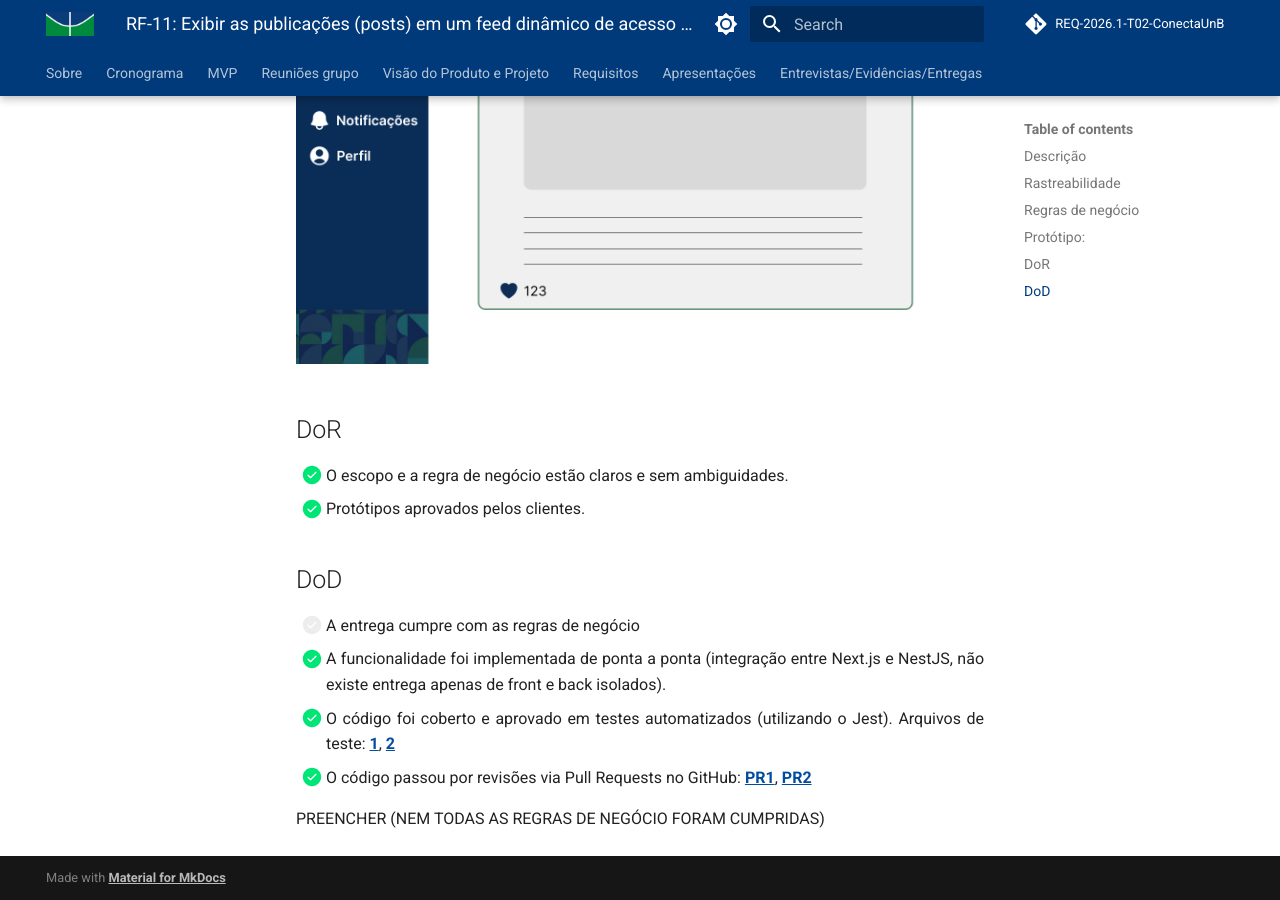
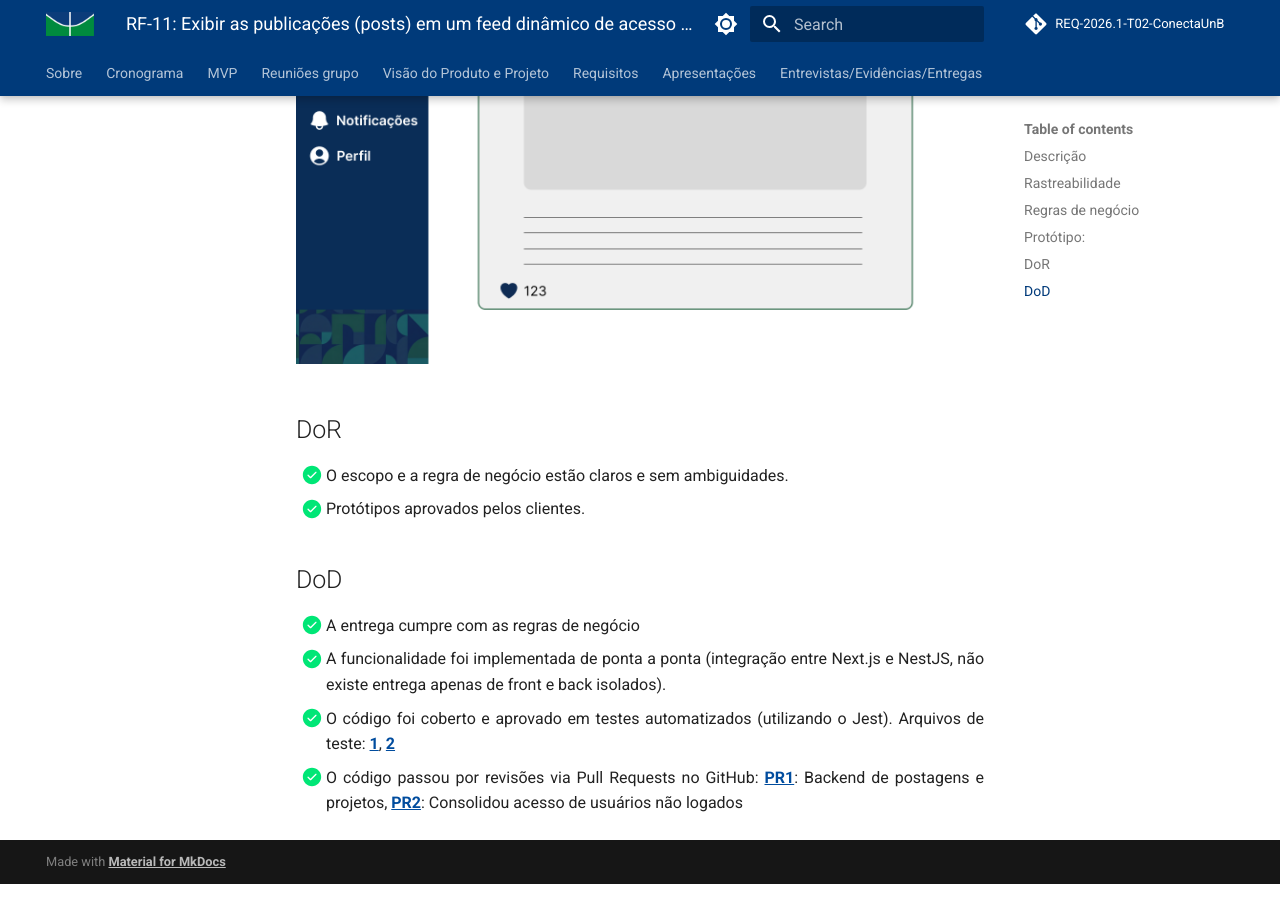
Before and after one commit to mdsreq-fga-unb/REQ-2026.1-T02-ConectaUnB, an MkDocs documentation site: the page built from docs/RFuncionais/RF_11.md, in a window 1280 px wide and 900 px high, scrolled down 1072 px. Built offline with MkDocs 1.6.1 and Material for MkDocs 9.7.7, drawn with Linux system fonts in a browser that asks for light colours; comment, search, counter and statistics services are not loaded.

Commit message:
docs: Atualiza status dos projetos

```diff
--- a/docs/RFuncionais/RF_11.md
+++ b/docs/RFuncionais/RF_11.md
@@ -16,7 +16,7 @@ O sistema deve exibir as publicações (posts) criadas pelas entidades em um fee
 Discutido na [fase 1 entrevista 3](../userDesign/Fase1/analiseEntrevista30-04.md)
 
 ## Regras de negócio
-- [ ] **RN1:** A visualização das publicações deve ser pública, permitindo o consumo do conteúdo tanto por usuários autenticados quanto por visitantes externos sem login.
+- [x] **RN1:** A visualização das publicações deve ser pública, permitindo o consumo do conteúdo tanto por usuários autenticados quanto por visitantes externos sem login.
 - [x] **RN2:** O sistema deve renderizar o conteúdo do post (texto e/ou imagem), juntamente com o nome da entidade publicadora e a data da postagem.
 
 ## Protótipo:
@@ -28,9 +28,7 @@ Discutido na [fase 1 entrevista 3](../userDesign/Fase1/analiseEntrevista30-04.md
 - [x] Protótipos aprovados pelos clientes.
 
 ## DoD
-- [ ] A entrega cumpre com as regras de negócio
+- [x] A entrega cumpre com as regras de negócio
 - [x] A funcionalidade foi implementada de ponta a ponta (integração entre Next.js e NestJS, não existe entrega apenas de front e back isolados).
 - [x] O código foi coberto e aprovado em testes automatizados (utilizando o Jest). Arquivos de teste: [1](https://github.com/mdsreq-fga-unb/REQ-2026.1-T02-ConectaUnB/blob/developer/apps/back/src/postagem/postagem.controller.spec.ts), [2](https://github.com/mdsreq-fga-unb/REQ-2026.1-T02-ConectaUnB/blob/developer/apps/back/src/postagem/postagem.service.spec.ts)
-- [x] O código passou por revisões via Pull Requests no GitHub: [PR1](https://github.com/mdsreq-fga-unb/REQ-2026.1-T02-ConectaUnB/pull/156), [PR2](https://github.com/mdsreq-fga-unb/REQ-2026.1-T02-ConectaUnB/pull/165)
-
-PREENCHER (NEM TODAS AS REGRAS DE NEGÓCIO FORAM CUMPRIDAS)
+- [x] O código passou por revisões via Pull Requests no GitHub: [PR1](https://github.com/mdsreq-fga-unb/REQ-2026.1-T02-ConectaUnB/pull/156): Backend de postagens e projetos, [PR2](https://github.com/mdsreq-fga-unb/REQ-2026.1-T02-ConectaUnB/pull/165): Consolidou acesso de usuários não logados
```
Also changed, not shown: docs/RFuncionais/RF_02.md (+2 -4 lines), docs/RFuncionais/RF_14.md (+2 -4 lines), docs/RFuncionais/RF_17.md (+1 -5 lines), docs/RFuncionais/RF_25.md (+2 -5 lines), docs/RFuncionais/escopo/RF_04.md (+1 -3 lines).
